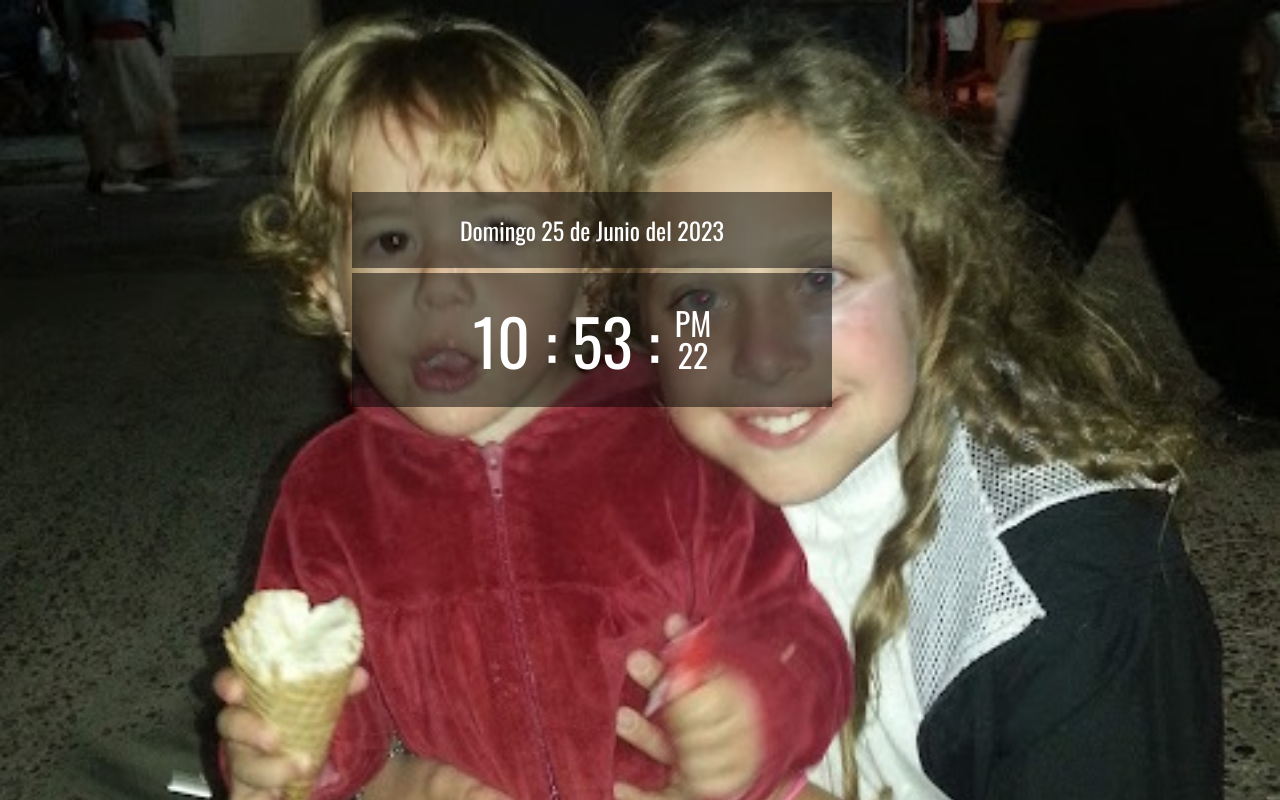
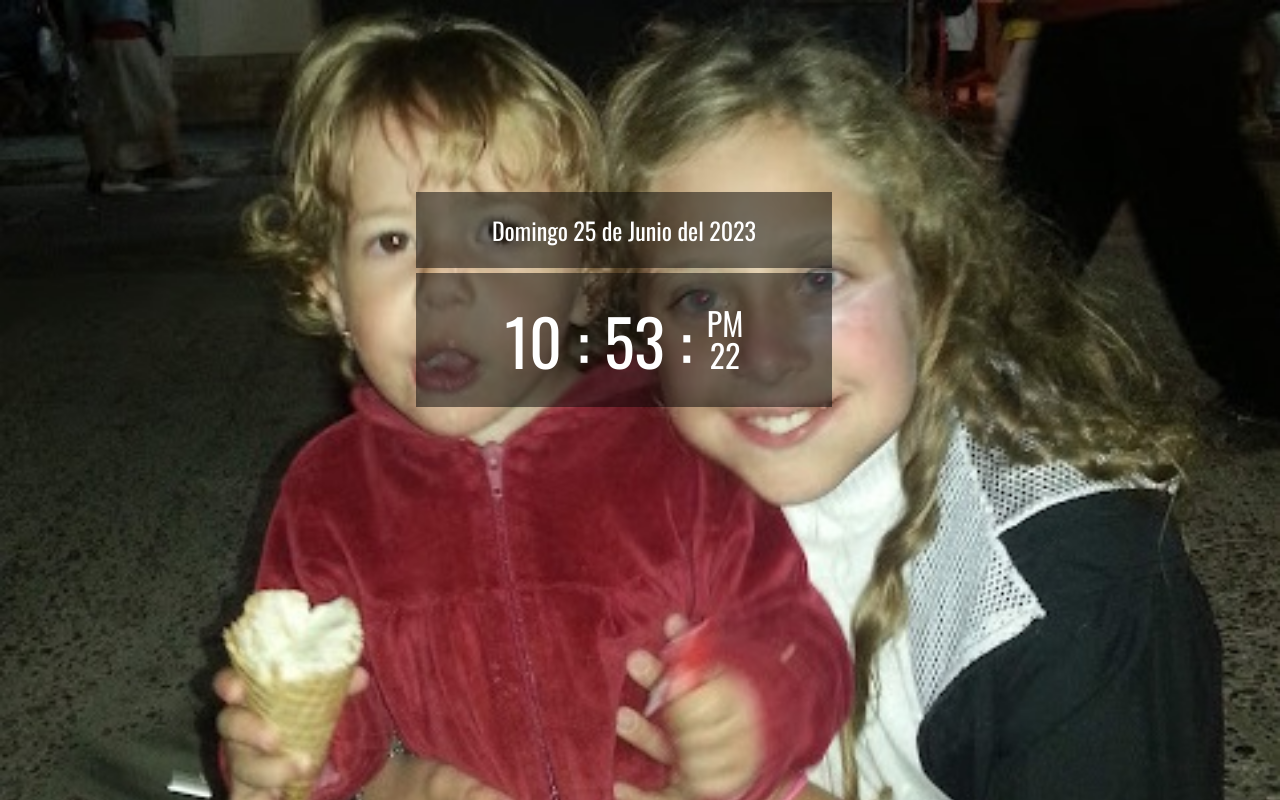
Before and after one commit to ldmaximino/relojDigital, a plain HTML site: page index.html in a window 1280 px wide. Drawn offline with nearby package versions, Linux system fonts and the light colour scheme.

Commit message:
modificaciones

```diff
--- a/css/styles.css
+++ b/css/styles.css
@@ -18,7 +18,7 @@ body {
 }
 .widget {
     padding-top: 10em;
-    padding-left: 20em;
+    padding-left: 24em;
     width: 80%;
     margin: 2em;
     /*margin: 32px;*/
```
